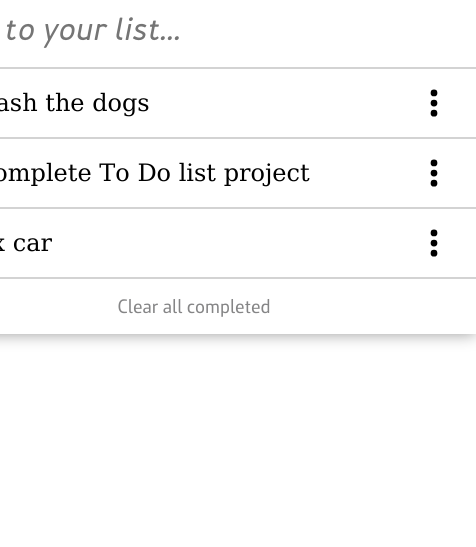
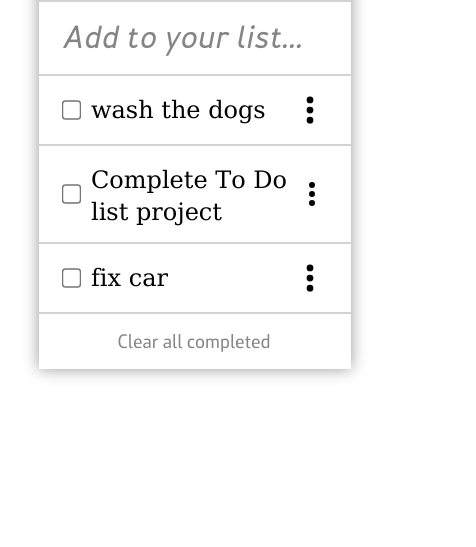
Before and after one commit to GerardoGomezG/to-do, a website built with webpack: page src/index.html in a window 390 px wide. Shown: the part 297-844 px from the top of the page, 476 px wide, since content can reach past the window. Built offline with nearby package versions, Linux system fonts and the light colour scheme.

Commit message:
Fixes responsive display

```diff
--- a/src/index.js
+++ b/src/index.js
@@ -1,4 +1,4 @@
-import './style.css';
+import './styles.css';
 import './index.html';
 
 const checkbox = document.querySelectorAll('input[type=checkbox]');
--- a/src/style.css
+++ b/src/styles.css
@@ -14,17 +14,19 @@
 }
 
 :root {
-  --width: 35em;
+  --width: 80vw;
+  --max-width: 35em;
   --color: lightgray;
 }
 
 body {
-  margin: 0;
-  padding: 0;
   display: flex;
-  height: 100vh;
   justify-content: center;
   align-items: center;
+  flex-wrap: wrap;
+  padding: 0;
+  margin: 0;
+  height: 100vh;
 }
 
 span {
@@ -32,8 +34,9 @@ span {
   grid-template-columns: auto;
   justify-content: center;
   align-items: center;
-  width: fit-content;
   box-shadow: 0 0 15px 0 rgba(0, 0, 0, 0.4);
+  width: var(--width);
+  max-width: var(--max-width);
 }
 
 h1 {
@@ -45,16 +48,28 @@ h1 {
 
 #taskInput {
   margin: 0 1.5rem;
+  padding: 0;
   border: none;
   font-family: secondFont, Arial, Helvetica, sans-serif;
-  font-size: 2rem;
+  font-size: 2em;
+  font-weight: 300;
+  width: 80%;
+}
+
+#taskInput:focus {
+  outline: none;
+}
+
+#taskInput::placeholder {
+  font-family: secondFont, Arial, Helvetica, sans-serif;
+  font-size: 1em;
   font-weight: 300;
   letter-spacing: 1px;
   color: #858586;
 }
 
-#taskInput:focus {
-  outline: none;
+#taskInput:placeholder-shown {
+  text-overflow: ellipsis;
 }
 
 h3 {
@@ -75,6 +90,7 @@ img {
 hr {
   margin: 0;
   width: var(--width);
+  max-width: var(--max-width);
   border: 1px solid var(--color);
 }
 
@@ -86,8 +102,9 @@ ul {
 div {
   display: flex;
   flex-direction: row;
+  margin: 1rem 0;
   width: var(--width);
-  margin: 1rem 0;
+  max-width: var(--max-width);
 }
 
 li {
@@ -96,12 +113,12 @@ li {
   width: auto;
   margin: 1rem 0;
   font-family: firstFont, sans-serif;
-  font-size: 1.5rem;
+  font-size: 1.5em;
 }
 
 input[type=checkbox] {
   transform: scale(1.5);
-  margin: 0 1rem 0 2rem;
+  margin: 0 1em 0 2em;
 }
 
 .textLineThrough {
```
Also changed, not shown: dist/main.js.
